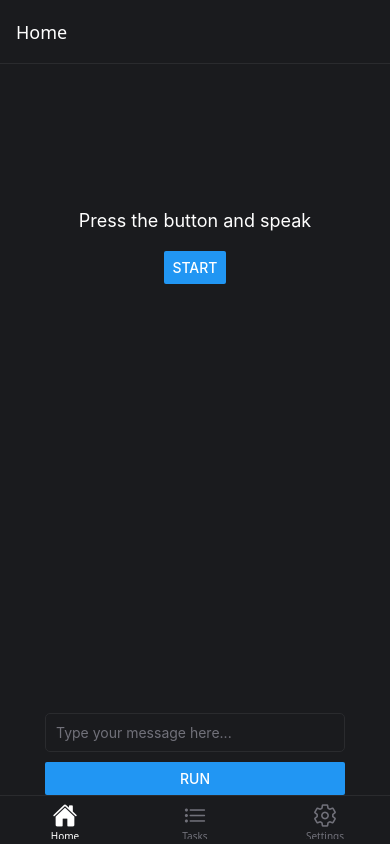
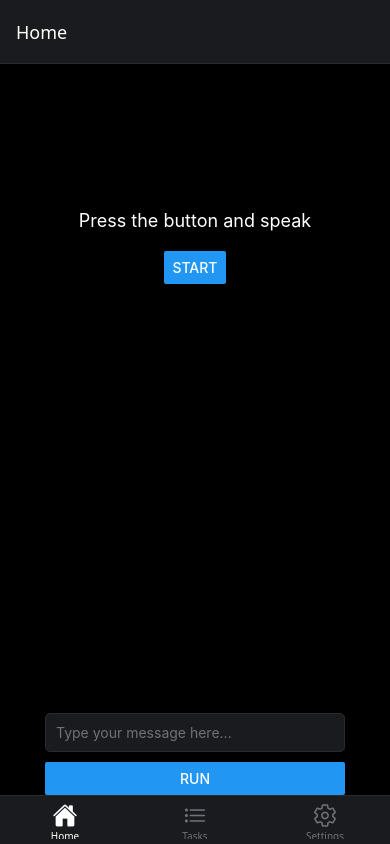
Before and after one commit to hissterical/rntodo, a React Native app: screen /Home in a window 390 px wide. Built offline with nearby package versions, Linux system fonts and the light colour scheme.

Commit message:
style changes

```diff
--- a/src/components/SpeechToText.jsx
+++ b/src/components/SpeechToText.jsx
@@ -1,6 +1,6 @@
-import React, { useState, useEffect } from 'react';
-import { View, Text, Button, StyleSheet } from 'react-native';
-import Voice from '@react-native-voice/voice';
+import React, { useState, useEffect } from "react";
+import { View, Text, Button, StyleSheet } from "react-native";
+import Voice from "@react-native-voice/voice";
 
 const SpeechToText = ({ onTextChange, theme }) => {
   const [text, setText] = useState('');
@@ -9,10 +9,23 @@ const SpeechToText = ({ onTextChange, theme }) => {
   useEffect(() => {
     Voice.onSpeechStart = () => setIsListening(true);
     Voice.onSpeechEnd = () => setIsListening(false);
+
+    // Capture partial results for real-time updates
+    Voice.onSpeechPartialResults = (e) => {
+      if (e.value && e.value.length > 0) {
+        setText(e.value.join(' ')); // Show words as user speaks
+        if (onTextChange) onTextChange(e.value.join(' '));
+      }
+    };
+
+    // Capture final results
     Voice.onSpeechResults = (e) => {
-      setText(e.value.join(' '));
-      if (onTextChange) onTextChange(e.value.join(' '));
+      if (e.value && e.value.length > 0) {
+        setText(e.value.join(' ')); // Replace text instead of appending
+        if (onTextChange) onTextChange(e.value.join(' '));
+      }
     };
+
     return () => Voice.destroy().then(Voice.removeAllListeners);
   }, []);
 
--- a/src/screens/MainPage.jsx
+++ b/src/screens/MainPage.jsx
@@ -91,7 +91,7 @@ const createStyles = (theme) => StyleSheet.create({
     flex: 1,
     justifyContent: "center",
     alignItems: "center",
-    backgroundColor: theme === 'dark' ? '#1A1B1E' : '#fff',
+    backgroundColor: theme === 'dark' ? '#000000' : '#fff',
   },
   text: {
     fontSize: 24,
--- a/src/screens/TasksPage.jsx
+++ b/src/screens/TasksPage.jsx
@@ -2,6 +2,7 @@ import React, { useState, useEffect } from "react";
 import { FlatList, View, StyleSheet } from "react-native";
 import AsyncStorage from "@react-native-async-storage/async-storage";
 import { useIsFocused } from "@react-navigation/native"; // Import useIsFocused
+import { createGlobalStyles } from "../styles/GlobalStyles";
 
 import TaskItem from "../components/TaskItem";
 import TaskInput from "../components/TaskInput";
@@ -15,7 +16,7 @@ export default function TasksPage() {
   const isFocused = useIsFocused(); // Get the focused state of the screen
 
   const {theme} = useTheme();
-  const styles = createStyles(theme);
+  const styles = createGlobalStyles(theme);
 
   const loadTasks = async () => {
     const savedTasks = await AsyncStorage.getItem("tasks");
@@ -71,12 +72,3 @@ export default function TasksPage() {
     </View>
   );
 }
-
-const createStyles = (mode) => StyleSheet.create({
-  container: {
-    flex: 1,
-    paddingTop: 20,
-    paddingHorizontal: 10,
-    backgroundColor: mode === 'dark' ? '#1A1B1E' : '#fff',
-  },
-});
```
